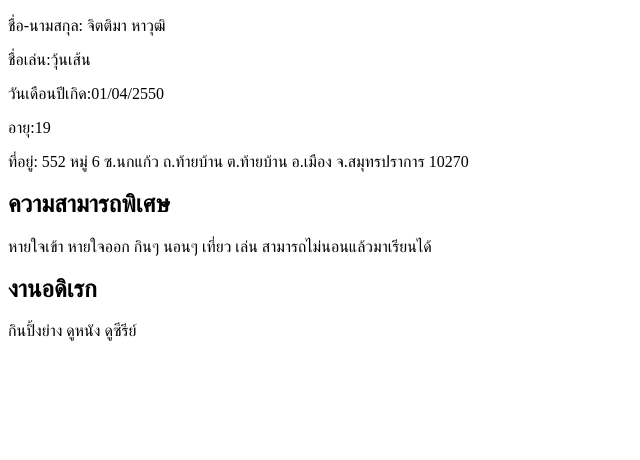
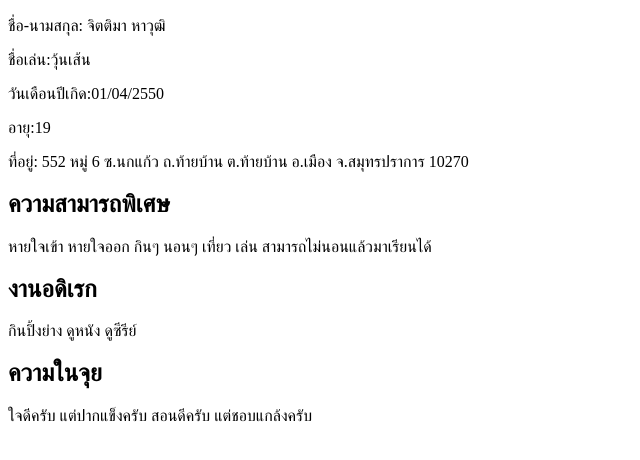
Before and after one commit to hawutjittima-design/DevOpe, a plain HTML site: page profile.html in a window 1280 px wide. Shown: the part 110-570 px from the top of the page, without its empty margins (0-640 px from the left). Drawn offline with Linux system fonts and the light colour scheme.

Commit message:
update profile and readme

```diff
--- a/profile.html
+++ b/profile.html
@@ -23,5 +23,8 @@
     <h2>งานอดิเรก</h2>
     <p>กินปิ้งย่าง ดูหนัง ดูซีรีย์</p>
 
+    <h2>ความในจุย</h2>
+    <p>ใจดีครับ แต่ปากแข็งครับ สอนดีครับ แต่ชอบแกล้งครับ</p>
+
 </body>
 </html>
```
Also changed, not shown: 1 other file.
